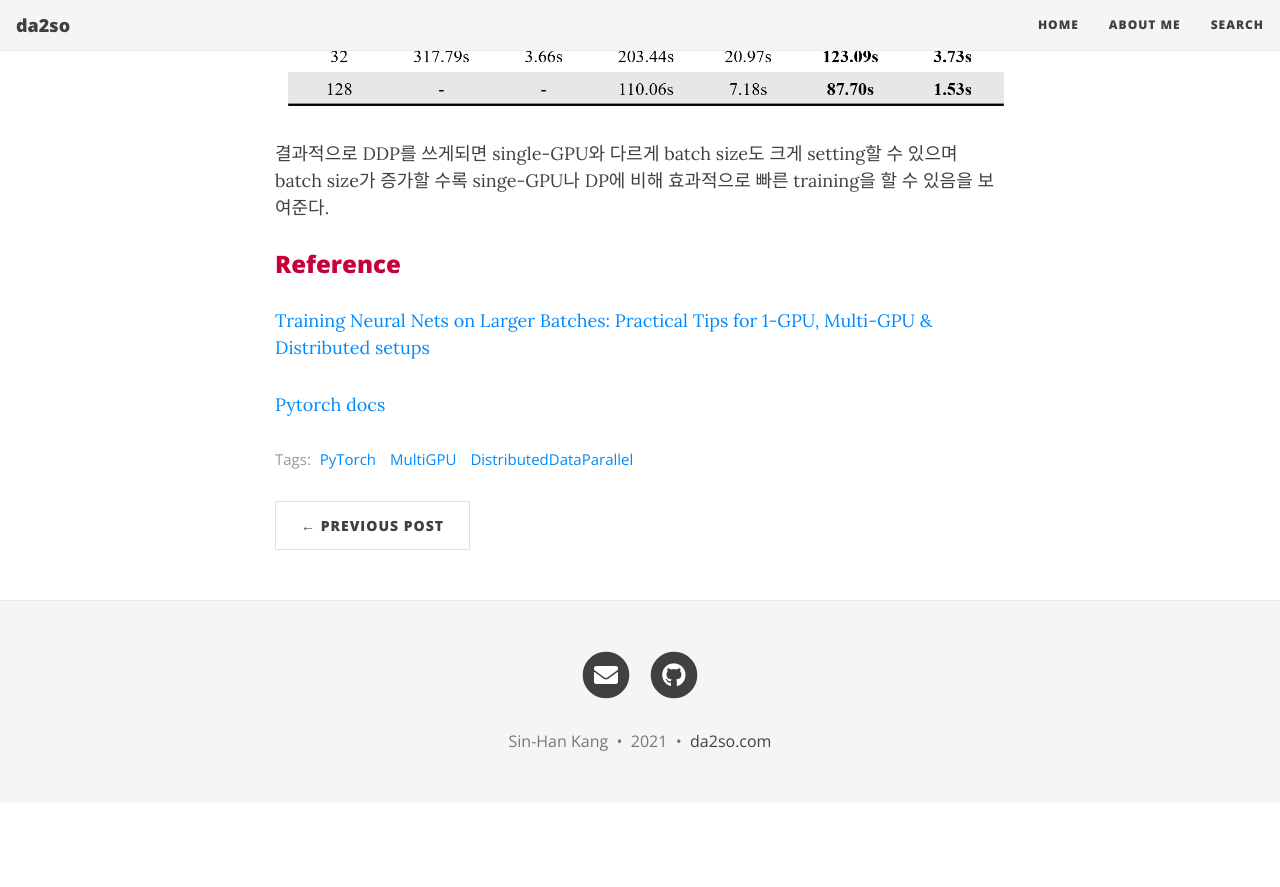
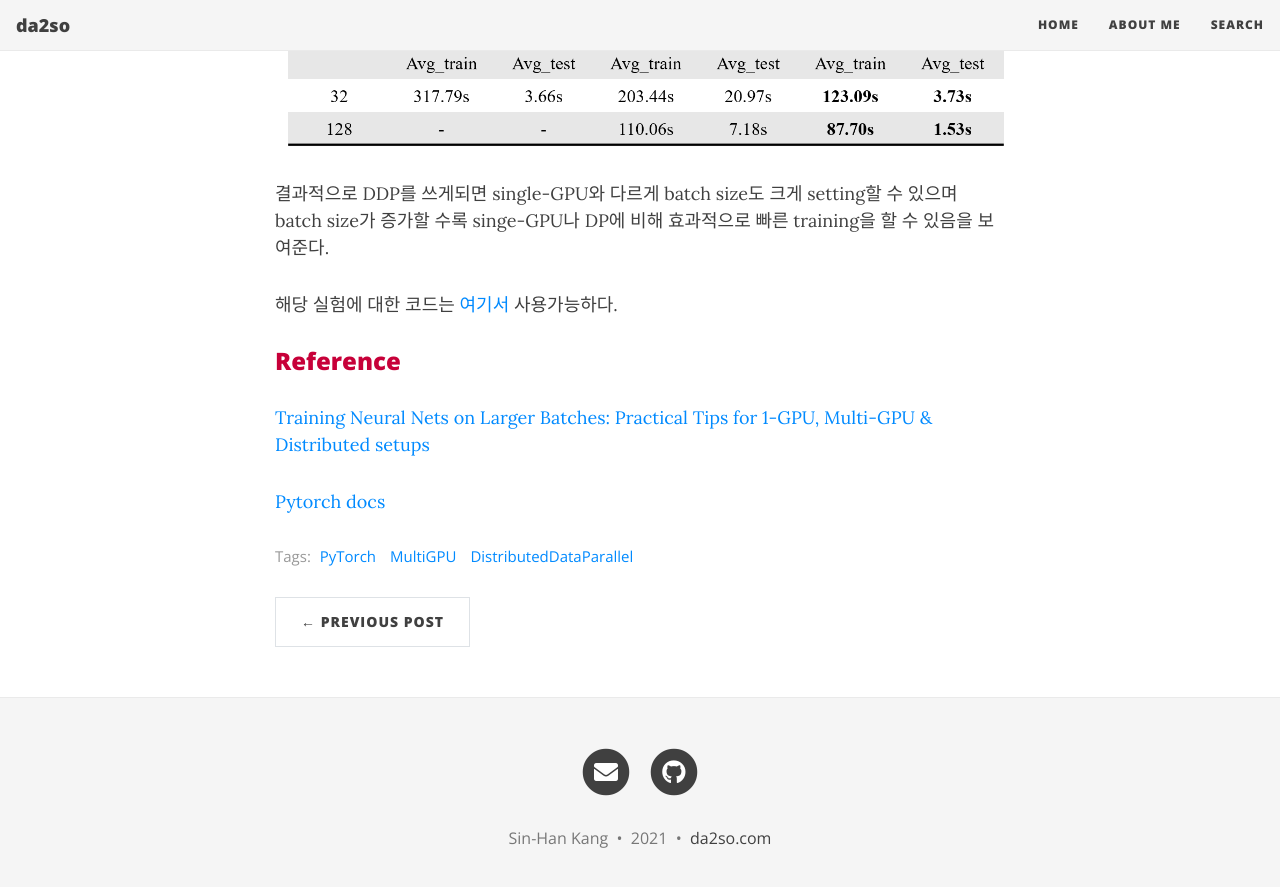
Before and after one commit to da2so/da2so.github.io, a Jekyll site: the page built from _posts/2021-10-01-Pytorch_MultiGPU2.md, in a window 1280 px wide and 900 px high, scrolled down 4881 px. Shown: the top 887 px of the window. Built offline with Jekyll 4.4.1, drawn with Linux system fonts in a browser that asks for light colours; nearby versions of some CDN libraries; before the commit the page ends 5684 px from its top, so only the background shows below that.

Commit message:
Update files

```diff
--- a/_posts/2021-10-01-Pytorch_MultiGPU2.md
+++ b/_posts/2021-10-01-Pytorch_MultiGPU2.md
@@ -41,7 +41,7 @@
     - All-reduced란 각 GPU에서 mini-batch에 대한 graident를 계산하고 통신을 통해 gradient 평균을 구하여 각 process의 model이 동일한 값으로 weight update.
 
 
-![1](https://da2so.github.io/assets/post_img/2021-10-01-Pytorch_MultiGPU2/1.png){: .mx-auto.d-block width="60%" :}
+![1](https://da2so.github.io/assets/post_img/2021-10-01-Pytorch_MultiGPU2/1.png){: .mx-auto.d-block width="100%" :}
 
 ### 3. DistributedDataParallel 사용 방법
 
@@ -68,7 +68,7 @@
 
 LOCAL_RANK는 위에서 말씀드린 RANK와 비슷한 개념으로 이해하시면 됩니다. 그래서 4개의 GPU를 사용하므로 process도 4개이며 각 process는 각기 다른 LOCAL_RANK값을 갖게 됩니다.
 
-![1](https://da2so.github.io/assets/post_img/2021-10-01-Pytorch_MultiGPU2/2.png){: .mx-auto.d-block width="100%" :}
+![1](https://da2so.github.io/assets/post_img/2021-10-01-Pytorch_MultiGPU2/2.png){: .mx-auto.d-block width="60%" :}
 
 
 LOCAL_RANK값이 0번인 process가 master가 되고 WORLD_SIZE는 전체 프로세스의 수를 의미하고 master가 얼마나 많은 워커(process)들을 기다릴지 알 수 있습니다. 그리고 argparse 모듈을 통해
@@ -114,11 +114,11 @@
 즉, 이 함수를 통해서 각 process에게 서로 다른 data를 주게 됩니다. 하나 더 다른 점은 batch_size를 WORLD_SIZE로 나누어 주게 됩니다. 밑의 그림과 같이 사용하려 하는 batch size가 256이라면
 각 process에서는 64개의 batch로 나누어 계산하고 각기 다른 64개 batch에 대한 output을 내게 됩니다.
 
-![1](https://da2so.github.io/assets/post_img/2021-10-01-Pytorch_MultiGPU2/3.png){: .mx-auto.d-block width="80%" :}
+![1](https://da2so.github.io/assets/post_img/2021-10-01-Pytorch_MultiGPU2/3.PNG){: .mx-auto.d-block width="80%" :}
 
 또한 각기 다른 input data를 받고 있다는 것을 보여드리기 위해 model의 output을 출력해보면 서로 다른 output값을 내는 것을 확인 가능합니다. (편의를 위해 64 batch 중 1번째만 출력)
 
-![1](https://da2so.github.io/assets/post_img/2021-10-01-Pytorch_MultiGPU2/4.png){: .mx-auto.d-block width="80%" :}
+![1](https://da2so.github.io/assets/post_img/2021-10-01-Pytorch_MultiGPU2/4.PNG){: .mx-auto.d-block width="80%" :}
 
 
 ### 4. DistributedDataParallel 결과 비교 (with Single-GPU and DataParallel)
@@ -130,6 +130,8 @@
 
 결과적으로 DDP를 쓰게되면 single-GPU와 다르게 batch size도 크게 setting할 수 있으며 batch size가 증가할 수록 singe-GPU나 DP에 비해 효과적으로 빠른 training을 할 수 있음을 보여준다.
 
+해당 실험에 대한 코드는 [여기서](https://github.com/da2so/Pytorch_MultiGPU) 사용가능하다.
+
 ### <span style="color:#C70039 "> Reference </span>
 
 [Training Neural Nets on Larger Batches: Practical Tips for 1-GPU, Multi-GPU & Distributed setups](https://medium.com/huggingface/training-larger-batches-practical-tips-on-1-gpu-multi-gpu-distributed-setups-ec88c3e51255)
```
Also changed, not shown: _posts/2021-09-23-Pytorch_MultiGPU.md (+3 -2 lines).
